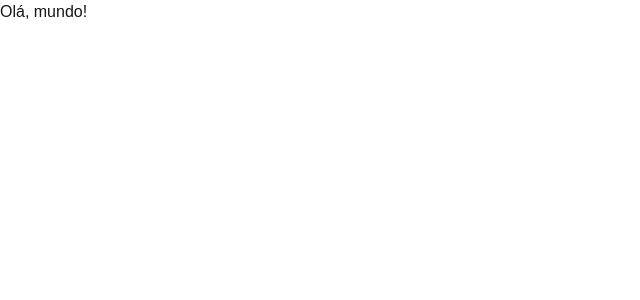
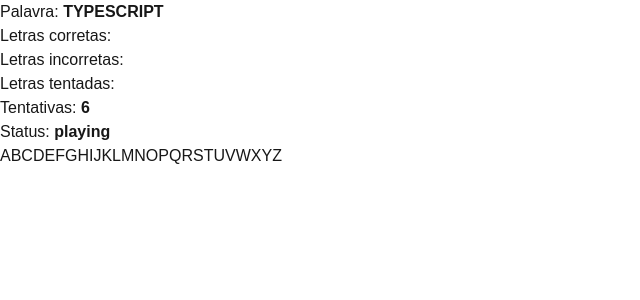
Before and after one commit to hellesonallan/jogo-da-forca, a Next.js app: page / in a window 1280 px wide. Shown: the top 300 px of the page, without its empty margins (0-640 px from the left). Built offline with nearby package versions, Linux system fonts and the light colour scheme.

Commit message:
funções básicas do projeto criada

```diff
--- a/app/page.tsx
+++ b/app/page.tsx
@@ -1,9 +1,115 @@
-import { useGame } from "@/app/utils/useGame";
+"use client";
+
+import { useState, useEffect } from "react";
+import { WORDS } from "./utils/words";
 
 export default function Home() {
+  type GameStatus = "playing" | "won" | "lost";
+
+  const [actualWord, setActualWord] = useState<string>(""); // Palavra atual (Deve ser selecionada aleatoriamente)
+  const [correctLetters, setCorrectLetters] = useState<string[]>([]); // Array de letras corretas já inseridas (Deve ser preenchida ao decorrer do jogo)
+  const [incorrectLetters, setIncorrectLetters] = useState<string[]>([]); // Array de letras incorretas já inseridas (Deve ser preenchida ao decorrer do jogo)
+  const [triedLetters, setTriedLetters] = useState<string[]>([]); // Array de letras já inseridas (Deve ser preenchida ao decorrer do jogo)
+  const [tries, setTries] = useState<number>(6); // Número de tentativas (Deve diminuir ao decorrer do jogo)
+  const [status, setStatus] = useState<GameStatus>("playing"); // Estado do jogo (Deve modificar para win ou lose ao decorrer do jogo)
+
+  function chooseRandomWord() {
+    const randomIndex = Math.floor(Math.random() * WORDS.length);
+    return WORDS[randomIndex];
+  }
+
+  useEffect(() => {
+    setActualWord(chooseRandomWord());
+  }, []);
+
+  useEffect(() => {
+    if (tries <= 0) {
+      setStatus("lost");
+    }
+    if (actualWord && actualWord.split("").every(letter => correctLetters.includes(letter))) {
+      setStatus("won");
+    }
+  });
+
+  function handleLetter(letter: string) {
+    setTriedLetters((prev) => [...prev, letter]);
+
+    if (actualWord.includes(letter)) {
+      setCorrectLetters((prev) => [...prev, letter]);
+    } else {
+      setIncorrectLetters((prev) => [...prev, letter]);
+      setTries((prev) => prev - 1);
+    }
+  }
+
+  const alphabet = [
+    "A",
+    "B",
+    "C",
+    "D",
+    "E",
+    "F",
+    "G",
+    "H",
+    "I",
+    "J",
+    "K",
+    "L",
+    "M",
+    "N",
+    "O",
+    "P",
+    "Q",
+    "R",
+    "S",
+    "T",
+    "U",
+    "V",
+    "W",
+    "X",
+    "Y",
+    "Z",
+  ];
+
+  const keyboard = alphabet.map((letter) => (
+    <button key={letter} onClick={() => handleLetter(letter)} disabled={triedLetters.includes(letter)}>
+      {letter}
+    </button>
+  ));
+
   return (
     <div>
-      <h1>Olá, mundo!</h1>
+      <div>
+        <span>
+          Palavra: <b>{actualWord}</b>
+        </span>
+      </div>
+      <div>
+        <span>
+          Letras corretas: <b>{correctLetters}</b>
+        </span>
+      </div>
+      <div>
+        <span>
+          Letras incorretas: <b>{incorrectLetters}</b>
+        </span>
+      </div>
+      <div>
+        <span>
+          Letras tentadas: <b>{triedLetters}</b>
+        </span>
+      </div>
+      <div>
+        <p>
+          Tentativas: <b>{tries}</b>
+        </p>
+      </div>
+      <div>
+        <span>
+          Status: <b>{status}</b>
+        </span>
+      </div>
+      <div>{keyboard}</div>
     </div>
   );
 }
```
